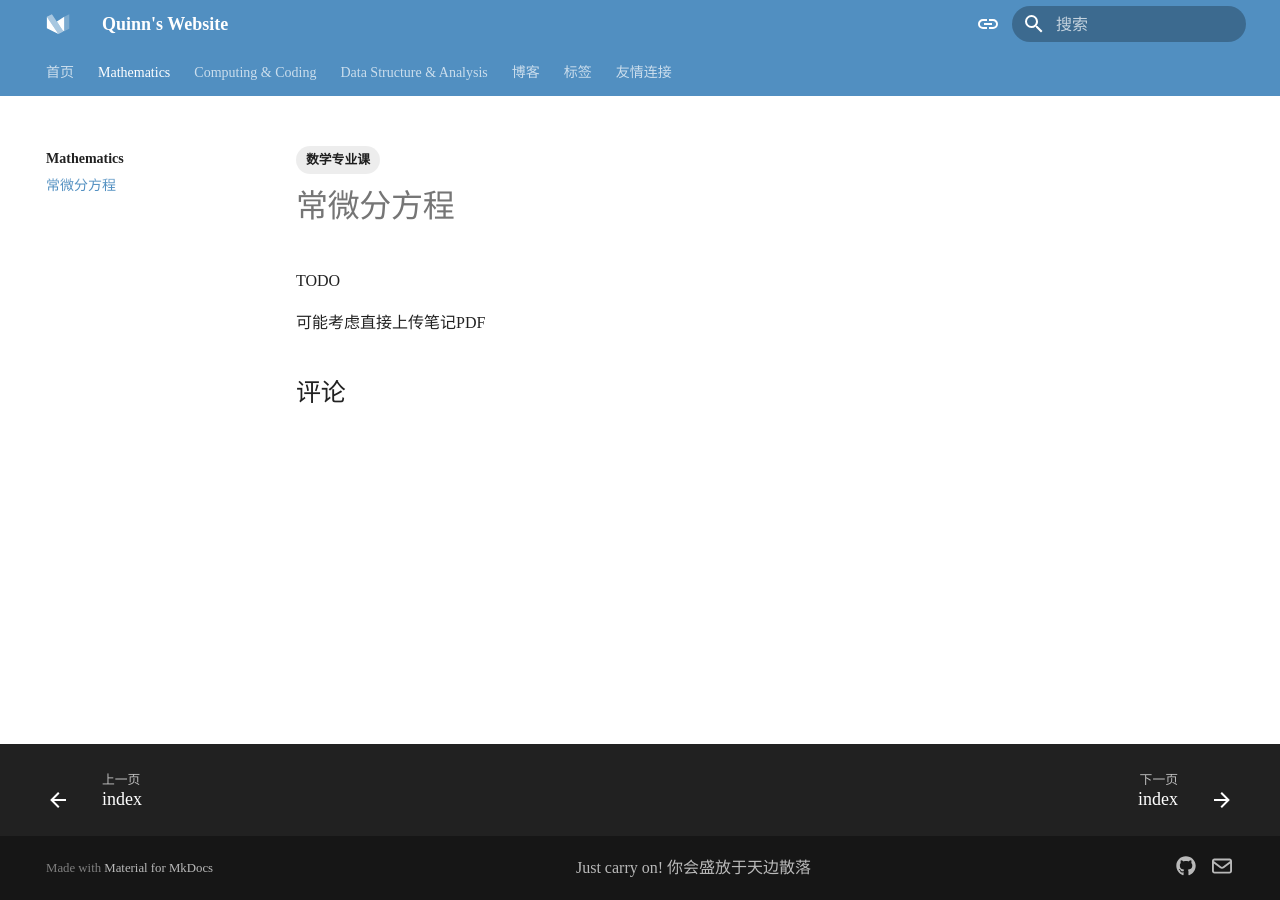
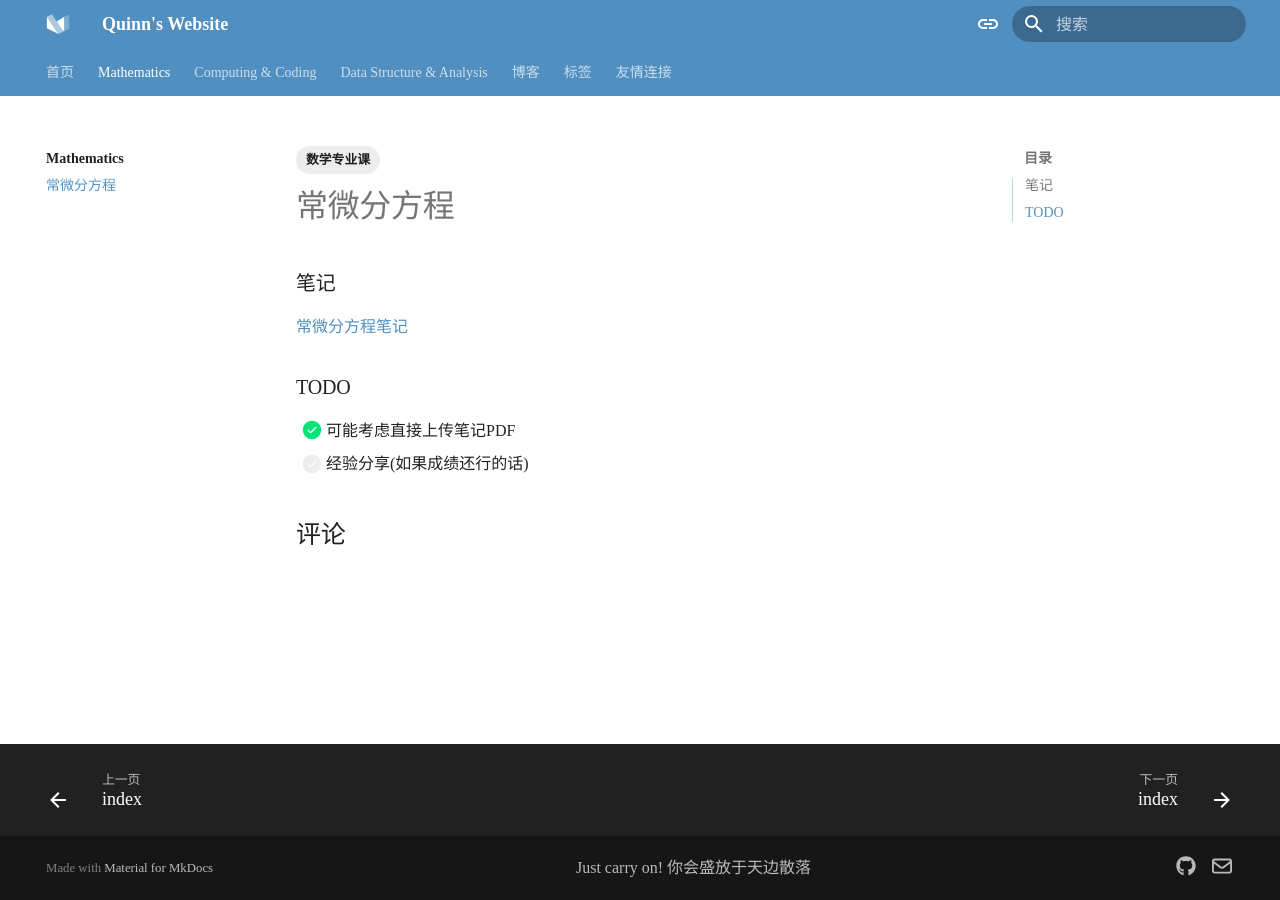
Before and after one commit to Quinn-DJ/quinn-dj.github.io, an MkDocs documentation site: the page built from docs/mathematics/ODE.md, in a window 1280 px wide. Built offline with MkDocs 1.6.1 and Material for MkDocs 9.7.7, drawn with Linux system fonts in a browser that asks for light colours; comment, search, counter and statistics services are not loaded; a style sheet for code colours, icons or effects is not loaded.

Commit message:
add: note of ODE

```diff
--- a/docs/mathematics/ODE.md
+++ b/docs/mathematics/ODE.md
@@ -7,6 +7,11 @@ tags:
   - 数学专业课
 ---
 
-TODO
+### 笔记
 
-可能考虑直接上传笔记PDF
+[常微分方程笔记](./docs/ODE.pdf)
+
+### TODO
+
+- [x] 可能考虑直接上传笔记PDF
+- [ ] 经验分享(如果成绩还行的话)
```
Also changed, not shown: 1 other file.
